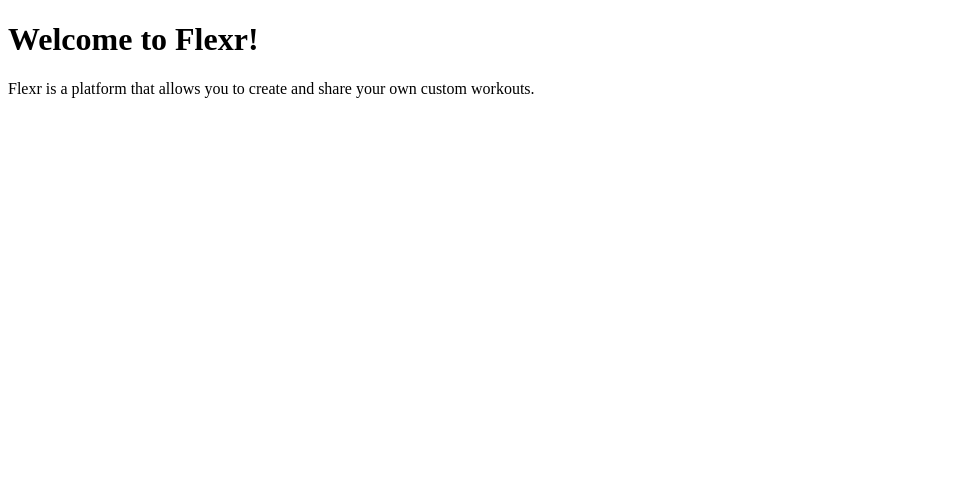
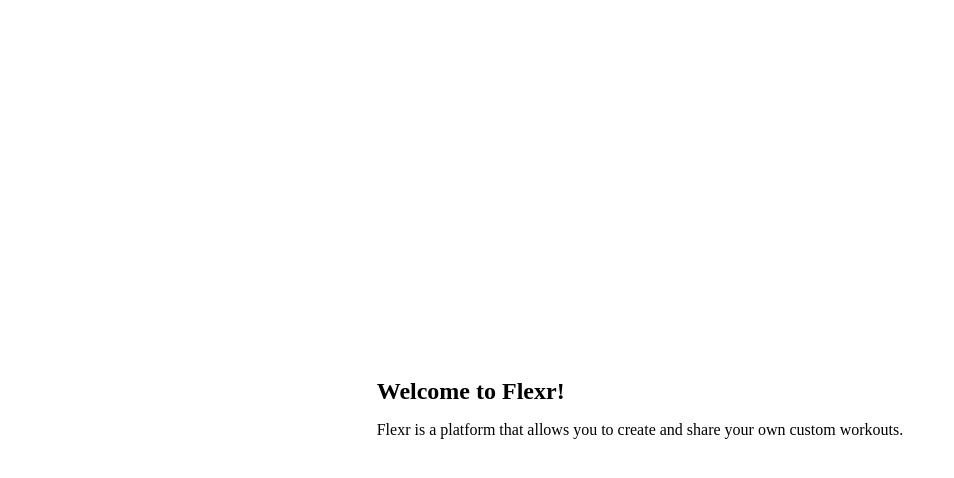
Before and after one commit to williamcaamot/arcturus, a React (Vite) app in the folder frontend/: page / in a window 1280 px wide. Shown: the top 478 px of the page, without its empty margins (0-954 px from the left). Built offline with nearby package versions, Linux system fonts and the light colour scheme.

Commit message:
Fixed placement of router and added styling so the text is in the middle

```diff
--- a/frontend/src/App.tsx
+++ b/frontend/src/App.tsx
@@ -1,17 +1,12 @@
-import { useState } from 'react'
-import Router from './components/Router'
+import Router from './route/Router'
 
 function App() {
-  const [count, setCount] = useState(0)
-//console.log('App.tsx')
+
   return (
     <>
       <div>
-
-
        <Router/>
       </div>
-
     </>
   )
 }
--- a/frontend/src/pages/landingpage/LandingPage.tsx
+++ b/frontend/src/pages/landingpage/LandingPage.tsx
@@ -1,3 +1,4 @@
+import "./styles/landingPage.css";
 
 const LandingPage= () => {
     return (
--- a/frontend/src/pages/landingpage/styles/landingPage.css
+++ b/frontend/src/pages/landingpage/styles/landingPage.css
@@ -0,0 +1,19 @@
+body {
+    display: flex;
+    justify-content: center;
+    align-items: center;
+    height: 100vh;
+}
+
+.container {
+    text-align: center;
+}
+
+h1 {
+    font-size: 24px;
+    font-weight: bold;
+}
+
+p {
+    font-size: 16px;
+}
```
Also changed, not shown: frontend/src/route/Router.tsx (renamed from frontend/src/components/Router.tsx).
